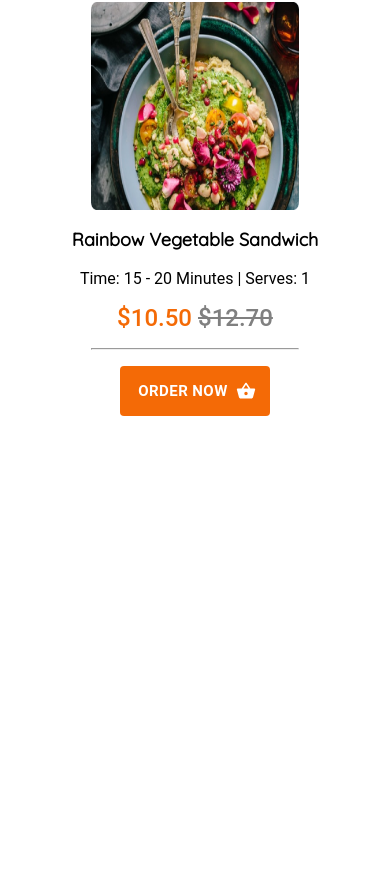
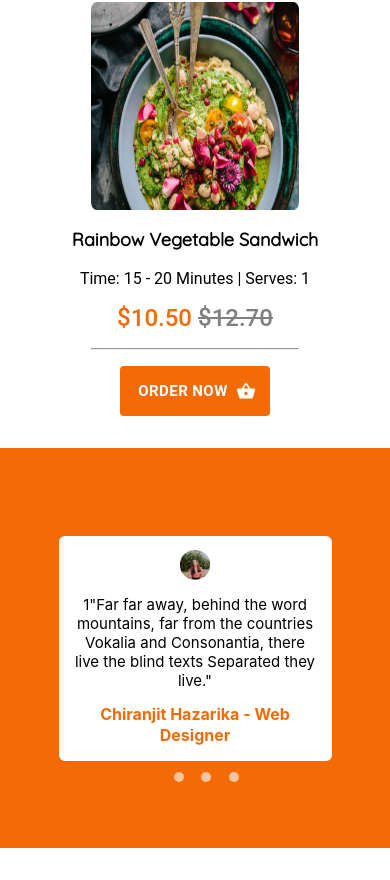
Before and after one commit to ameen-ansari/FoodDX, a React (Create React App) app: page / in a window 390 px wide. Shown: the part 3936-4816 px from the top of the page. Before the commit the page ends 4352 px from the top, so only its background shows below. Built offline with nearby package versions, Linux system fonts and the light colour scheme; a web font is replaced by a local one.

Commit message:
Design Ready Hai Java Script Baad Me

```diff
--- a/src/App.css
+++ b/src/App.css
@@ -9,6 +9,6 @@ body {
   padding: 0%;
   width: 100vw;
   --orange :#F46A06;
-  /* box-sizing: border-box; */
-  /* overflow-x: hidden; */
+  box-sizing: border-box;
+  overflow-x: hidden;
 }
--- a/src/App.js
+++ b/src/App.js
@@ -4,7 +4,7 @@ import './App.css'
 import Articles from './Components/Articles'
 import Bodypart from './Components/Bodypart'
 import Header from './Components/Header'
-// import Testi from './Components/Testi'
+import Testi from './Components/Testi'
 // import Slider from './Components/Slider'
 
 
@@ -14,7 +14,7 @@ function App() {
       <Header />
       <Articles />
       <Bodypart />
-      {/* <Testi /> */}
+      <Testi />
     {/* <Slider /> */}
     </>
   )
--- a/src/Components/Slider.js
+++ b/src/Components/Slider.js
@@ -1,33 +1,77 @@
-import React, { Component } from "react"
-import Slider from "react-slick"
-import "slick-carousel/slick/slick.css"
-import "slick-carousel/slick/slick-theme.css"
-// import c from'./slider.Module.css'
+import woman from './../Images/woman.png'
+import React from 'react'
+import './slider.Module.css'
 
-export default class SimpleSlider extends Component {
-  render() {
-    const settings = {
-      dots: true,
-      infinite: true,
-      speed: 500,
-      slidesToShow: 1,
-      slidesToScroll: 1
-    };
-    return (
-      <div className="sliderppp">
-        <h2> Single Item</h2>
-        <Slider {...settings}>
-          <div>
-          123
-          </div>
-          <div>
-  456
-          </div>
-          <div>
-    789
-          </div>
-        </Slider>
+export default function Slider() {
+  var showspan1 = () => {
+    var show1 = document.getElementsByClassName('show1')[0]
+    var show2 = document.getElementsByClassName('show2')[0]
+    var show3 = document.getElementsByClassName('show3')[0]
+    show1.style.transform = 'translateX(0vw)'
+    show2.style.transform = 'translateX(70vw)'
+    show3.style.transform = 'translateX(140vw)'
+    console.log('a');
+  }
+  var showspan2 = () => {
+    var show1 = document.getElementsByClassName('show1')[0]
+    var show2 = document.getElementsByClassName('show2')[0]
+    var show3 = document.getElementsByClassName('show3')[0]
+    show1.style.transform = 'translateX(-70vw)'
+    show2.style.transform = 'translateX(-70vw)'
+    show3.style.transform = 'translateX(-70vw)'
+    console.log('b');
+  }
+  var showspan3 = () => {
+    var show1 = document.getElementsByClassName('show1')[0]
+    var show2 = document.getElementsByClassName('show2')[0]
+    var show3 = document.getElementsByClassName('show3')[0]
+    show1.style.transform = 'translateX(-140vw)'
+    show2.style.transform = 'translateX(-140vw)'
+    show3.style.transform = 'translateX(-140vw)'
+    console.log('c');
+  }
+  return (
+    <>
+    <div className="slider">
+      <div className="slides">
+        <div className="show1">
+          <img src={woman} alt="" />
+          <p>
+            1"Far far away, behind the word mountains, far from the countries
+            Vokalia and Consonantia, there live the blind texts Separated they
+            live."
+          </p>
+          <p>Chiranjit Hazarika - Web Designer</p>
+        </div>
       </div>
-    );
-  }
+      <div className="slides">
+        <div className="show2">
+          <img src={woman} alt="" />
+          <p>
+            2"Far far away, behind the word mountains, far from the countries
+            Vokalia and Consonantia, there live the blind texts Separated they
+            live."
+          </p>
+          <p>Chiranjit Hazarika - Web Designer</p>
+        </div>
+      </div>
+      <div className="slides">
+        <div className="show3">
+          <img src={woman} alt="" />
+          <p>
+            3"Far far away, behind the word mountains, far from the countries
+            Vokalia and Consonantia, there live the blind texts Separated they
+            live."
+          </p>
+          <p>Chiranjit Hazarika - Web Designer</p>
+        </div>
+      </div>
+    </div>
+      <div className="dots">
+        <span onClick={showspan1}></span>
+        <span onClick={showspan2}></span>
+        <span onClick={showspan3}></span>
+      </div>
+      </>
+  )
 }
--- a/src/Components/Testi.js
+++ b/src/Components/Testi.js
@@ -1,11 +1,15 @@
 import React from 'react'
+import Slider from './Slider'
 import './testi.Module.css'
 // import "~slick-carousel/slick/slick.css";
 // import "~slick-carousel/slick/slick-theme.css";
 
 export default function Testi() {
   return (
+    <>
     <div className='pscroll'>
+      <Slider />
     </div>
+      </>
   )
 }
--- a/src/Components/slider.Module.css
+++ b/src/Components/slider.Module.css
@@ -1,6 +1,104 @@
-.sliderppp div:nth-child(1){
-    width: 70%;
-    margin: auto;
-    height: 225px;
-    /* border: 3px solid black; */
+.slider {
+  margin: 7rem;
+  width: 70vw;
+  margin: auto;
+  height: 225px;
+  background-color: #fff;
+  color: black;
+  /* border: 3px solid black; */
+  position: relative;
+  display: flex;
+  overflow-x: hidden;
+  border-radius: 6px;
 }
+.slides {
+  width: 210vw;
+  height: 100%;
+  display: flex;
+}
+.slides div {
+  width: 100%;
+  padding: 0px 1rem;
+  display: flex;
+  flex-direction: column;
+  justify-content: space-evenly;
+  align-items: center;
+  transition-property: all;
+  transition-duration: 1s;
+}
+.slides div img {
+  width: 60px;
+  height: 60px;
+}
+.slides div p:nth-child(2) {
+  width: 60%;
+  text-align: center;
+  font-weight: 400;
+  font-size: 15px;
+}
+.slides div p:nth-child(3) {
+  width: 100%;
+  color: var(--orange);
+  font-weight: 700;
+  line-height: 21px;
+  font-size: 1rem;
+  text-align: center;
+}
+.slides div:nth-child(1) {
+  width: 70vw;
+  height: 100%;
+}
+.slides div:nth-child(2) {
+  width: 70vw;
+  height: 100%;
+}
+.dots {
+  position: absolute;
+  top:75%;
+  left:45%;
+  width:100px;
+  height: 45px;
+  display: flex;
+  justify-content:space-evenly;
+  align-items: center;
+  margin-top: 0.4rem;
+}
+.dots span{
+    width:10px;
+    height:10px;
+    background-color:rgba(255, 255, 255, 0.61);
+    content: "";
+    border-radius: 50%;
+    z-index: -9;
+}
+@media(max-width:550px){
+    .slides div img {
+        width: 30px;
+        height: 30px;
+      }
+      .slides div p:nth-child(2) {
+        width: 100%;
+        text-align: center;
+        font-weight: 400;
+        font-size: 15px;
+      }
+      .slides div p:nth-child(3) {
+        width: 100%;
+        color: var(--orange);
+        font-weight: 700;
+        line-height: 21px;
+        font-size: 1rem;
+        text-align: center;
+      }
+      .dots {
+        position: absolute;
+        top:75%;
+        left:40%;
+        width:100px;
+        height: 45px;
+        display: flex;
+        justify-content:space-evenly;
+        align-items: center;
+        margin-top: 0.4rem;
+      }
+}
--- a/src/Components/testi.Module.css
+++ b/src/Components/testi.Module.css
@@ -1,4 +1,5 @@
 .pscroll {
+    margin: 2rem 0px;
     width: 100vw;
     height:400px;
     background-color: var(--orange);
@@ -6,4 +7,5 @@
     justify-content: center;
     align-items: center;
     z-index: -8;
+    position: relative;
 }
```
Also changed, not shown: src/Images/woman.png (added).
